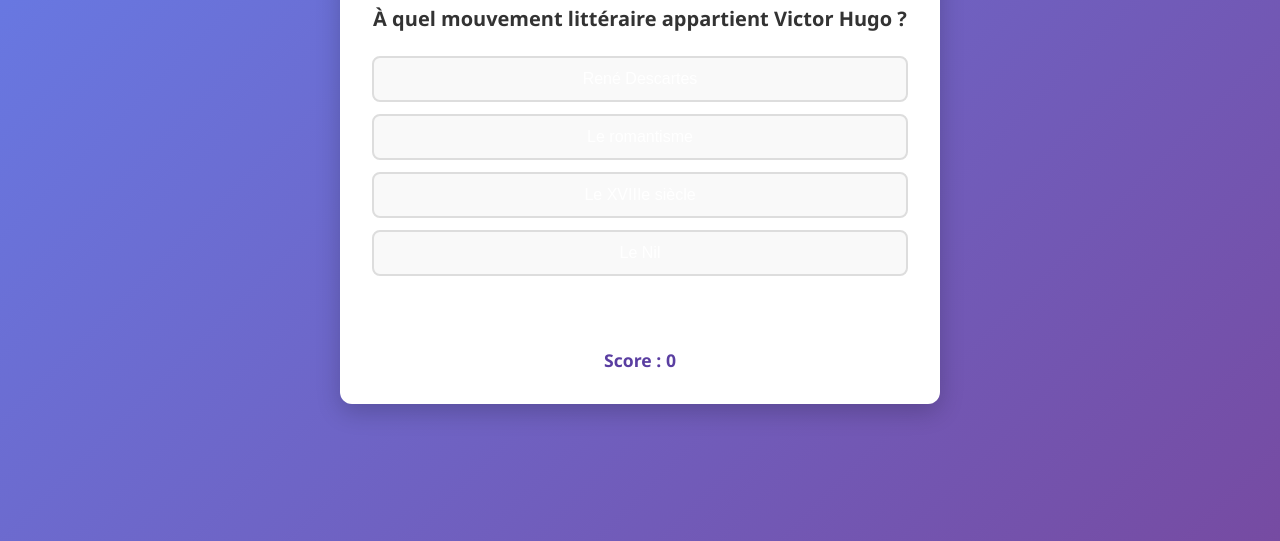
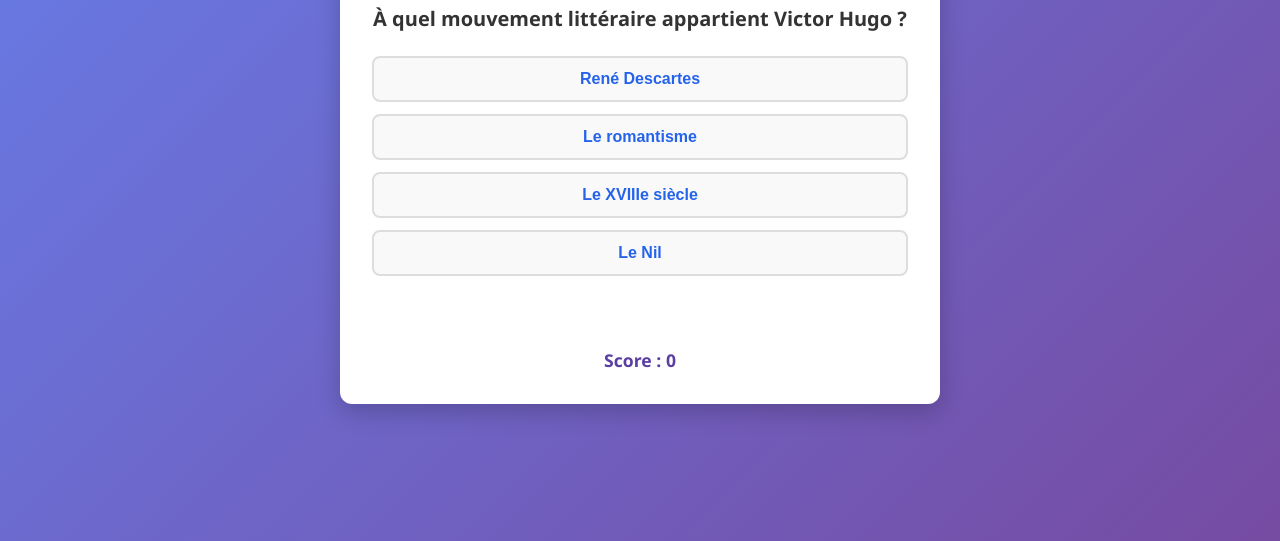
Before and after one commit to takwaturki-ops/quiz-lettres-, a plain HTML site: page index.html in a window 1280 px wide. Shown: the part 259-800 px from the top of the page. Drawn offline with Linux system fonts and the light colour scheme.

Commit message:
Change la couleur du texte des réponses en bleu

```diff
--- a/style.css
+++ b/style.css
@@ -53,8 +53,10 @@ h1 {
   border: 2px solid #ddd;
   border-radius: 8px;
   background: #f9f9f9;
+  color: #2563eb;
   cursor: pointer;
   font-size: 1rem;
+  font-weight: 600;
   transition: all 0.2s ease;
 }
 
```
